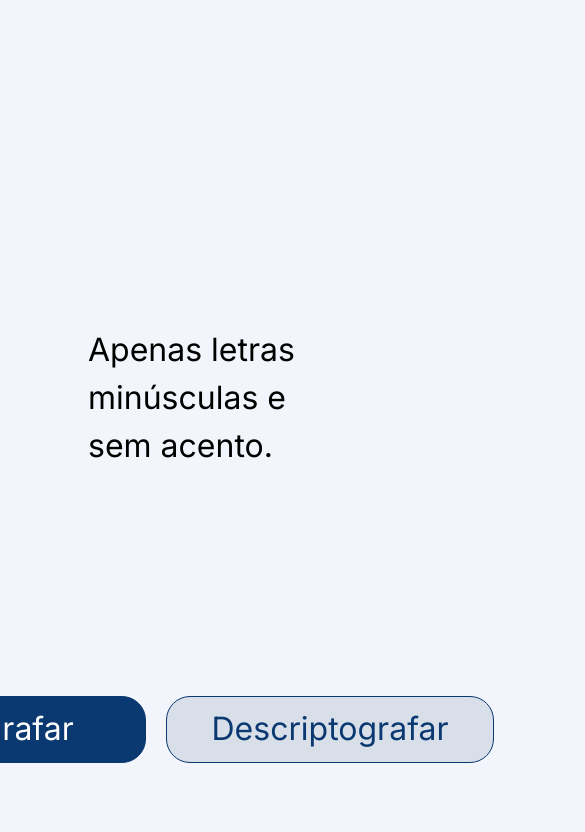
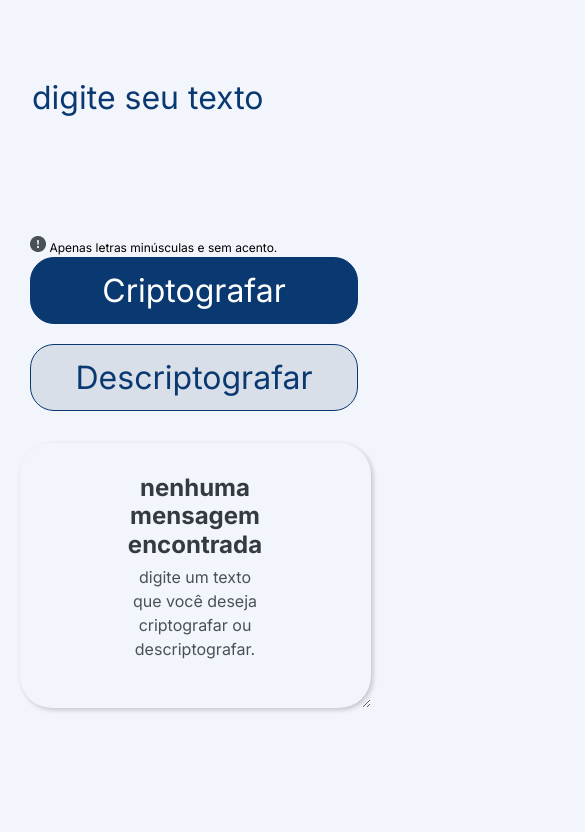
Before and after one commit to RaulBBenzi/Challenge, a plain HTML site: page index.html in a window 390 px wide. Shown: the part 104-936 px from the top of the page, 585 px wide, since content can reach past the window. After the commit the page ends 844 px from the top, so only its background shows below. Drawn offline with Linux system fonts and the light colour scheme.

Commit message:
Add files via upload

```diff
--- a/index.html
+++ b/index.html
@@ -3,34 +3,41 @@
 <head>
     <meta charset="UTF-8">
     <meta name="viewport" content="width=device-width, initial-scale=1.0">
+    <link rel="stylesheet" href="./reset.css">
     <link rel="stylesheet" href="./style.css">
     <title>Encriptador</title>
 </head>
 <body>
+    <main>
+      <div class="logo">
+      <img  src="./assets/Logo.png" alt="logo da alura">
+    </div>
 
-    <header>
-      <img class="logo" src="./assets/Logo.png" alt="logo da alura">
-    </header>
+    <div class="texto-inserido">
+           <textarea class="text-area" cols="41" rows="4" placeholder="Digite seu texto"></textarea>
 
-    <main>
-
-    <section class="texto-inserido">
-           <textarea class="text-area" cols="41" rows="4" ></textarea>
-
+           <div>
            <div class="informacao">
-                <h6>Apenas letras minúsculas e sem acento.</h6>
+                <h6><img src="./assets/icon-conteudo.png" alt=""> Apenas letras minúsculas e sem acento.</h6>
            </div>
 
            <div class="botoes">
-                <button class="botao-criptografar">Criptografar</button>
-                <button class="botao-descriptografar">Descriptografar</button>
+                <button onclick="btnEncriptar()" class="botao-criptografar">Criptografar</button>
+                <button onclick="btnDescriptar()" class="botao-descriptografar">Descriptografar</button>
            </div>
-    </section>
+          </div>
+    </div>
 
-    <section class="mensagem">
-           <textarea class="mensagem-conteudo" cols="30" rows="10"></textarea>
-           <button class="botao-copiar">Copiar</button>
-    </section>
+    <div class="aside">
+         <div class="mensagem">
+          <div class="mensagem-text"></div>
+           <div class="texto-vazio">
+            <p class="texto-vazio-grande">Nenhuma mensagem encontrada</p>
+            <p class="texto-vazio-pequeno">Digite um texto que você deseja criptografar ou descriptografar.</p>
+          </div>
+           <button onclick="copiarTexto()" class="botao-copiar">Copiar</button>
+          </div>
+    </div>
 
     </main>
     <script src="script.js"></script>
--- /dev/null
+++ b/reset.css
@@ -0,0 +1,48 @@
+/* http://meyerweb.com/eric/tools/css/reset/
+   v2.0 | 20110126
+   License: none (public domain)
+*/
+
+html, body, div, span, applet, object, iframe,
+h1, h2, h3, h4, h5, h6, p, blockquote, pre,
+a, abbr, acronym, address, big, cite, code,
+del, dfn, em, img, ins, kbd, q, s, samp,
+small, strike, strong, sub, sup, tt, var,
+b, u, i, center,
+dl, dt, dd, ol, ul, li,
+fieldset, form, label, legend,
+table, caption, tbody, tfoot, thead, tr, th, td,
+article, aside, canvas, details, embed,
+figure, figcaption, footer, header, hgroup,
+menu, nav, output, ruby, section, summary,
+time, mark, audio, video {
+	margin: 0;
+	padding: 0;
+	border: 0;
+	font-size: 100%;
+	font: inherit;
+	vertical-align: baseline;
+}
+/* HTML5 display-role reset for older browsers */
+article, aside, details, figcaption, figure,
+footer, header, hgroup, menu, nav, section {
+	display: block;
+}
+body {
+	line-height: 1;
+}
+ol, ul {
+	list-style: none;
+}
+blockquote, q {
+	quotes: none;
+}
+blockquote:before, blockquote:after,
+q:before, q:after {
+	content: '';
+	content: none;
+}
+table {
+	border-collapse: collapse;
+	border-spacing: 0;
+}
--- a/script.js
+++ b/script.js
@@ -1,7 +1,10 @@
 const textArea = document.querySelector(".text-area");
-const mensagem = document.querySelector(".mensagem");
+const mensagem = document.querySelector(".mensagem-text");
+const removeImg = document.querySelector(".mensagem");
+const botaoCopiar = document.querySelector(".botao-copiar");
+const textoVazio = document.querySelector(".texto-vazio");
 
-//As "chaves" de criptografia que utilizaremos são:
+
 //A letra "e" é convertida para "enter"
 //A letra "i" é convertida para "imes"
 //A letra "a" é convertida para "ai"
@@ -9,4 +12,78 @@ const mensagem = document.querySelector(".mensagem");
 //A letra "u" é convertida para "ufat"
 
 let matrizCodigo = [["e" , "enter"] , ["i" , "imes"] , ["a" , "ai"] , ["o" , "ober"] , ["u" , "ufat"]];
-console.table(matrizCodigo)
+
+function btnEncriptar() {
+    displayRemove();
+
+    console.log(textArea.value)
+
+    console.log("Descriptar")
+    console.log("TextArea", textArea.value)
+    const textoEncriptado = encriptar(textArea.value);
+    console.log("textoEncriptado", textoEncriptado)
+
+
+   textArea.value = "";
+   mensagem.innerHTML = textoEncriptado;
+}
+
+
+
+function encriptar(texto) {
+    texto = texto.toLowerCase();
+
+    for(let i = 0; i < matrizCodigo.length; i++){
+        if(texto.includes(matrizCodigo[i][0])){
+            texto = texto.replaceAll(matrizCodigo[i][0], matrizCodigo[i][1]);
+        }
+    }
+
+    return texto
+
+}
+
+function descriptar(textoCriptografado) {
+    textoCriptografado = textoCriptografado.toLowerCase();
+
+    for (let i = 0; i < matrizCodigo.length; i++) {
+        if (textoCriptografado.includes(matrizCodigo[i][1])) {
+            textoCriptografado = textoCriptografado.replaceAll(matrizCodigo[i][1], matrizCodigo[i][0]);
+        }
+    }
+
+    return textoCriptografado;
+}
+
+
+
+function btnDescriptar() {
+    displayRemove();
+
+    console.log("Descriptar")
+    console.log("TextArea", textArea.value)
+    let  textoDescriptado = descriptar(textArea.value);
+    console.log("textoDescriptado", textoDescriptado)
+
+    textArea.value = "";
+    mensagem.innerHTML = textoDescriptado;
+
+    console.log(mensagem)
+}
+
+
+
+
+function displayRemove(){
+   removeImg.style.backgroundImage = 'none';
+   botaoCopiar.style.display = 'block';
+   textoVazio.remove();
+   mensagem.style.display = 'block';
+   mensagem.innerHTML = ""
+}
+
+
+function copiarTexto() {
+
+    navigator.clipboard.writeText(mensagem.innerText);
+}
--- a/style.css
+++ b/style.css
@@ -5,30 +5,48 @@
    background:#F3F5FC;
    font-family: 'inter', sans-serif;
    font-weight: 400;
-   font-size: 32px;
-   line-height: 150%;
  }
 
 .logo {
-   margin-left: 10px;
-   padding-top: 10px;
-   width: 2%;
+   width: 20%;
+   height: 90%;
+    margin-top: 40px;
+
+
+
+}
+
+body {
+   width: auto;
+   height: auto;
 }
 
 main {
    display: flex;
-   margin-bottom: 50px;
-   margin-left: 80px;
+   justify-content: space-between;
+   width: 100%;
+   height: 100vh;
 }
 
-
+.texto-inserido {
+   display: flex;
+   flex-direction:  column;
+   align-items: flex-start;
+   justify-content: space-between;
+   width: 45%;
+   height: 100%;
+}
 
 .text-area {
    border: none;
+   flex: 1;
+
    color: #0A3871;
-   margin-top: 90px;
+   margin-top: 5.6rem;
    text-transform: lowercase;
    resize: none;
+   font-size: 32px;
+
 
 }
 
@@ -37,22 +55,35 @@ main {
          outline: none;
       }
 
+
+.aside {
+   display: flex;
+   align-items: center;
+   justify-content: center;
+   width: 30%;
+   height: 100%;
+
+}
+
 .mensagem {
-   background: white;
+   display: flex;
+   flex-direction: column;
+   justify-content: flex-end;
    background-image: url(./assets/Boneco.png);
    background-position: center;
    background-repeat: no-repeat;
    border: none;
    border-radius: 24px;
    color: #0A3871;
-   margin-left: auto; /* Posicionando a mensagem à direita */
-   margin-right: 50px; /* Adicionando uma margem à direita para separá-la dos botões */
-   width: 400px;
-   height: 830px;
-   top: 40px;
+   width: 25rem;
+   margin-left: auto;
+   margin-right: 40px;
+   height: 880px;
    gap: 0px;
    border-radius: 32px ;
    opacity: 0px;
+   font-size: 32px;
+   box-shadow: 2px 2px 5px rgba(0, 0, 0, 0.2);
 }
 
 .mensagem-conteudo {
@@ -62,19 +93,27 @@ main {
     text-transform: lowercase;
     resize: none;
     display: none;
+    font-size: 32px;
+
 
 }
 
-.informacao {
+.informacao{
    font-family: Inter;
-   font-size: 12px;
-   font-weight: 400px;
-   line-height: 18px;
-   width: 228px;
-   height: 18px;
-   gap: 0px;
+   font-size: 32px;
+   font-weight: 400;
    opacity: 0.8px;
 
+
+}
+
+h6 {
+   margin:0%;
+   font-family: Inter;
+font-size: 12px;
+font-weight: 400;
+line-height: 18px;
+text-align: left;
 
 }
 
@@ -85,11 +124,8 @@ main {
 
 .botoes {
    display: flex;
-    justify-content: center;
-    position: absolute;
-   margin-top: 11rem;
-    left: 40%;
-    transform: translateX(-50%);
+    margin-bottom: 4rem;
+
 }
 
 .botao-descriptografar {
@@ -101,7 +137,13 @@ main {
    height: 67px;
    margin-left: 30px;
    width: 328px;
-   margin: 0 10px;
+   font-size: 32px;
+
+}
+
+.botao-descriptografar:hover {
+   background: #98a9c0;
+   transition: 0.4s;
 }
 
 
@@ -113,19 +155,216 @@ main {
    cursor: pointer;
    height: 67px;
    width: 328px;
-   margin: 0 10px;
+   font-size: 32px;
+
 }
+
+.botao-criptografar:hover {
+   background-color: #06264d;
+   transition: 0.4s;
+
+}
+
+
+.mensagem-text {
+   flex: 1;
+   border: none;
+   color: #0A3871;
+   text-transform: lowercase;
+   resize: none;
+   font-size: 32px;
+   margin: 32px;
+   display: none;
+
+}
+
 
 .botao-copiar {
 
    border: 1px solid #0A3871;
+   background: #D8DFE8;
    border-radius: 24px;
    color: #0A3871;
    cursor: pointer;
    height: 67px;
-   margin-left: 10px;
-   margin-top: 850px;
+   margin-left: 32px;
+   margin-right: 32px;
+   margin-bottom: 50px;
    width: 336px;
+   font-size: 32px;
    display: none;
 
 }
+
+.botao-copiar:hover {
+   background: #98a9c0;
+   transition: 0.4s;
+}
+
+.texto-vazio {
+   display: flex;
+   flex-direction: column;
+   gap: 5px;
+   margin-left: 32px;
+   margin-right: 32px;
+   margin-bottom: 10rem;
+   width: 336px;
+
+}
+
+.texto-vazio-grande {
+   font-family: Inter;
+   font-size: 24px;
+   font-weight: 700;
+   line-height: 28.8px;
+   text-align: center;
+   color: #343A40;
+
+
+}
+
+.texto-vazio-pequeno {
+   font-family: Inter;
+   font-size: 16px;
+   font-weight: 400;
+   line-height: 24px;
+   text-align: center;
+   color: #495057;
+
+}
+
+ @media screen and (max-width: 1024px) and (max-height: 1366px){
+
+
+   main {
+      display: flex;
+      flex-direction: column;
+      width: 100vw;
+      height: 100vh;
+
+
+   }
+
+   .logo {
+      width: 20%;
+      height: 100px;
+   }
+
+   .texto-inserido {
+
+      margin-left:150px;
+      height: 100%;
+   }
+
+
+   .aside{
+      display: flex;
+      flex-direction: column;
+      justify-content: center;
+      align-items: center;
+      min-height: 1%;
+      max-height: 100%;
+      width: 100%;
+
+
+    }
+
+
+   .mensagem {
+      display: flex;
+      justify-content: center;
+      align-items: center;
+      position:relative;
+      background-image: url();
+      width: 90%;
+      min-height: auto;
+      margin: 32px;
+      text-transform: lowercase;
+      resize:vertical;
+      max-height: 100%;
+      overflow: auto;
+
+
+      }
+
+    .texto-vazio {
+      margin-top: 5rem;
+      width: 40%;
+      max-height: auto;
+
+    }
+
+   .mensagem-text {
+      display: flex;
+      max-width: 90%;
+      word-break: break-word;
+      text-transform: lowercase;
+      resize: none;
+      height: auto;
+
+   }
+
+   .botao-copiar{
+      width: 90%;
+      height: 100px;
+
+   }
+
+
+ }
+
+
+ @media screen and (max-width: 430px) and (max-height: 932px){
+
+   body {
+      width: 100%;
+      height: 100%;
+   }
+
+   main {
+      display: flex;
+      flex-direction: column;
+
+      width: 100vw;
+      height: 100vh;
+      margin: 0px;
+
+   }
+
+.text-area{
+   margin-left: 30px;
+   text-overflow: ellipsis;
+}
+
+ .texto-inserido {
+   display: flex;
+   flex-direction: column;
+   justify-content: space-around;
+   width: 100%;
+   height: 500px;
+   margin: 0px;
+
+ }
+
+.botoes {
+   display: flex;
+   flex-direction: column;
+   justify-content: space-around;
+   gap: 20px;
+   margin: 0;
+}
+.botao-criptografar{
+margin-left: 30px;
+}
+
+h6{
+   margin-left: 30px;
+}
+
+.mensagem {
+   overflow: none;
+
+}
+
+
+}
```
Also changed, not shown: assets/icon-conteudo.png (added).
